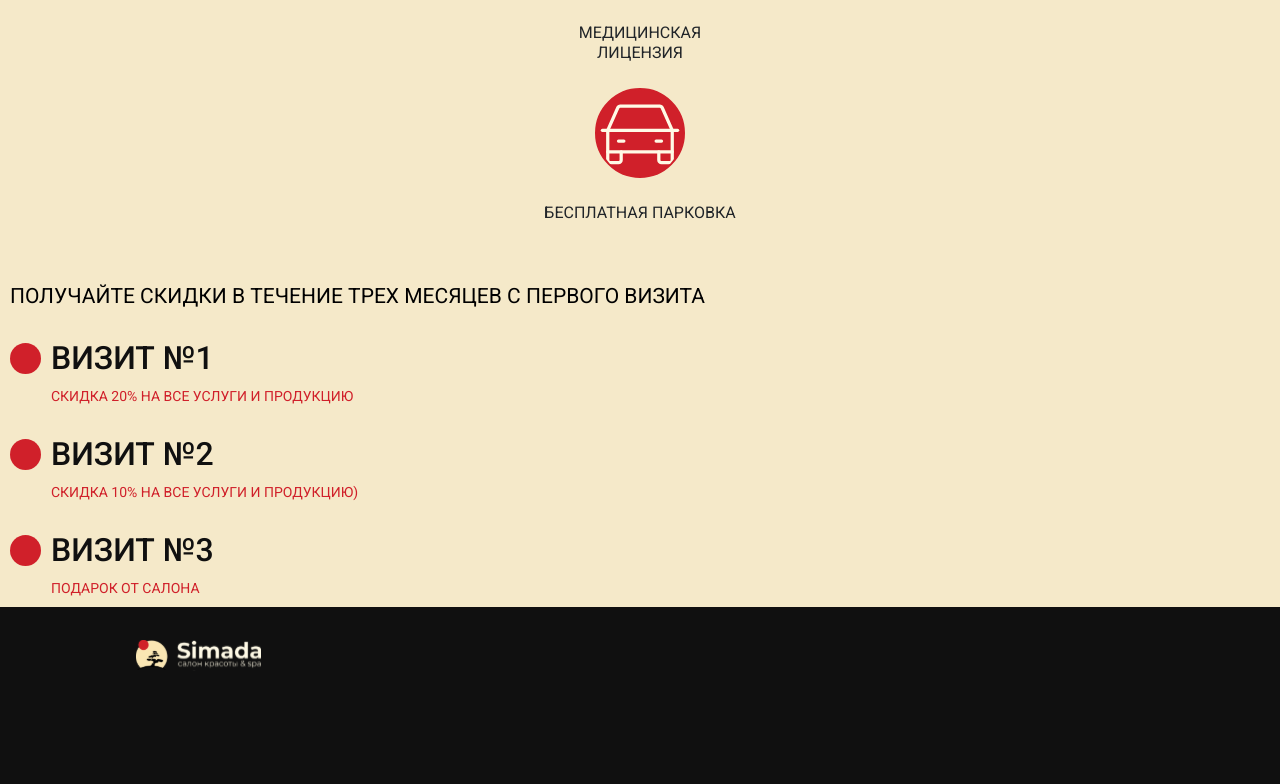
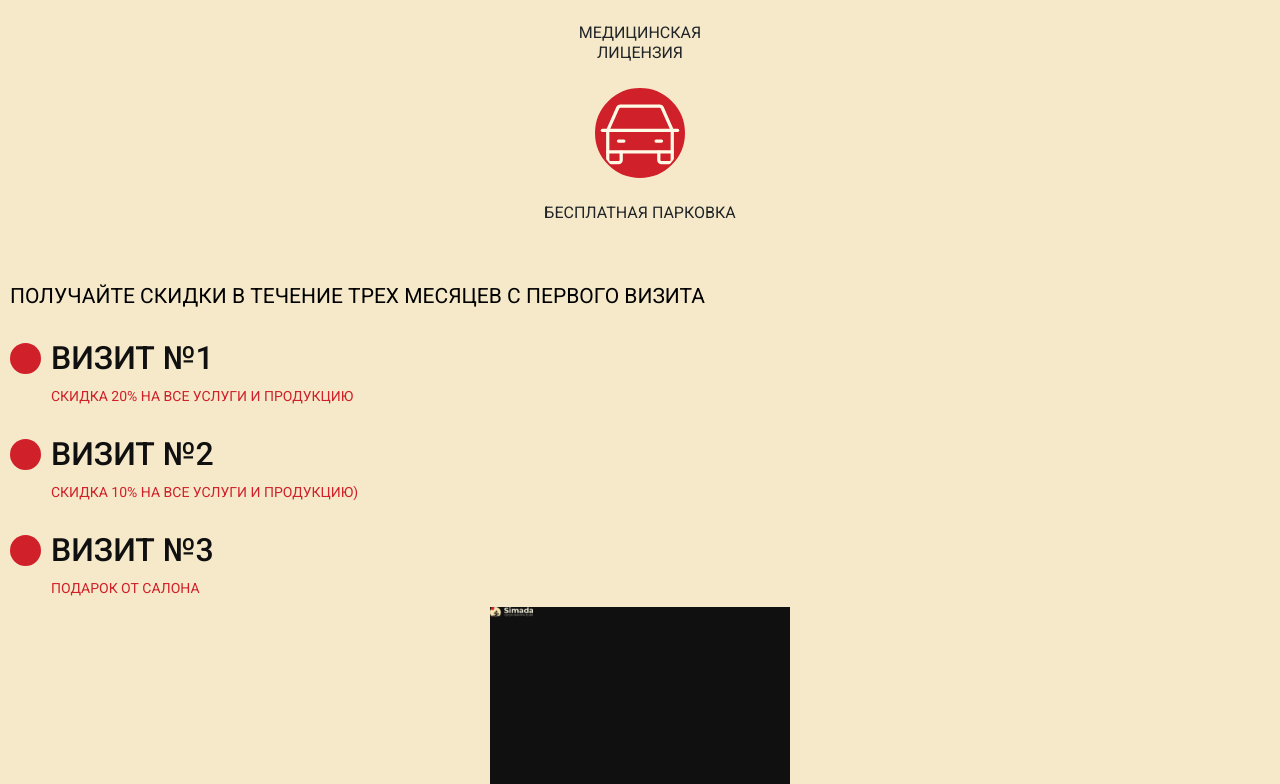
Before and after one commit to Sergey-Markov/salon-beauty, a React (Create React App) app: page / in a window 1280 px wide. Shown: the part 1958-2742 px from the top of the page. Built offline with nearby package versions, Linux system fonts and the light colour scheme.

Commit message:
add welcomeStyles

```diff
--- a/src/Components/Benefits/Benefits.js
+++ b/src/Components/Benefits/Benefits.js
@@ -1,3 +1,5 @@
+import { v4 as uuidv4 } from "uuid";
+
 import CarIcon from "../../imeges/svg/Car.svg";
 import FirstAidIcon from "../../imeges/svg/FirstAid.svg";
 import TrainIcon from "../../imeges/svg/Train.svg";
@@ -25,7 +27,7 @@ const Benefits = () => {
   return (
     <ul className="Benefits">
       {data.map((el) => (
-        <li className="Benefits-item">
+        <li className="Benefits-item" key={uuidv4()}>
           <div className="Benefits-img-field">
             <img src={el.imgSvg} className="Benefits-img-svg" alt={el.alt} />
           </div>
--- a/src/Components/DiscountsBlock/DiscountsBlock.js
+++ b/src/Components/DiscountsBlock/DiscountsBlock.js
@@ -1,3 +1,5 @@
+import { v4 as uuidv4 } from "uuid";
+
 import "./DiscountsBlock.scss";
 
 const data = [
@@ -21,7 +23,7 @@ const DiscountsBlock = () => {
       <h2 className="DiscountsBlock-title">{title}</h2>
       <ul className="DiscountsBlock-list">
         {data.map((el) => (
-          <li className="DiscountsBlock-item">
+          <li className="DiscountsBlock-item" key={uuidv4()}>
             <div className="DiscountsBlock-first-part">
               <div className="DiscountsBlock-item-circle"> </div>
               <div className="DiscountsBlock-item-title">{el.title}</div>
--- a/src/Components/WelcomeCard/WelcomeCard.js
+++ b/src/Components/WelcomeCard/WelcomeCard.js
@@ -3,7 +3,7 @@ import "./WelcomeCard.scss";
 const WelcomeCard = () => {
   return (
     <div className="WelcomeCard-container">
-      <img src={logo} />
+      <img src={logo} className="WelcomeCard-logo" />
       <div></div>
       <div></div>
       <div></div>
--- a/src/Components/WelcomeCard/WelcomeCard.scss
+++ b/src/Components/WelcomeCard/WelcomeCard.scss
@@ -1,11 +1,11 @@
 .WelcomeCard{
     &-container{
-        width: 100%;
+        width: 300px;
         height: 177px;
         background-color: #101010;
-        padding-top: 33px;
-        padding-bottom: 39px;
-        padding-left: 136px;
-        padding-right: 136px;
+        margin: 0 auto;
+    }
+    &-logo{
+        width: 43px;
     }
 }
```
